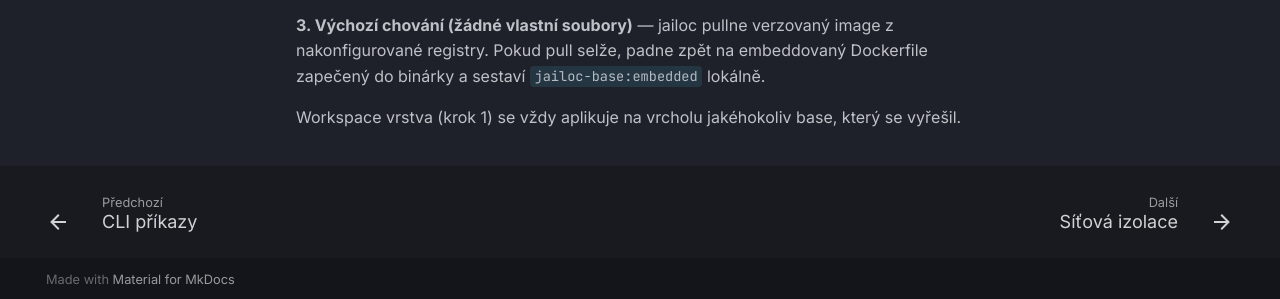
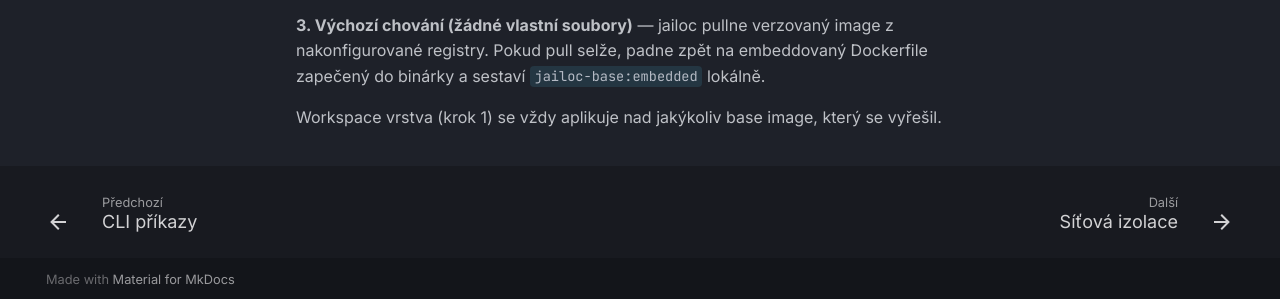
Before and after one commit to seznam/jailoc, an MkDocs documentation site: the page built from docs/custom-images.md, in a window 1280 px wide. Shown: the part 598-897 px from the top of the page. Built offline with MkDocs 1.6.1 and Material for MkDocs 9.7.7, drawn with Linux system fonts in a browser that asks for light colours; comment, search, counter and statistics services are not loaded.

Commit message:
docs: fix Czech wording in custom-images.md

```diff
--- a/docs/custom-images.md
+++ b/docs/custom-images.md
@@ -19,4 +19,4 @@ jailoc předá tag base image jako `--build-arg BASE=...` a výsledek otaguje ja
 
 **3. Výchozí chování (žádné vlastní soubory)** — jailoc pullne verzovaný image z nakonfigurované registry. Pokud pull selže, padne zpět na embeddovaný Dockerfile zapečený do binárky a sestaví `jailoc-base:embedded` lokálně.
 
-Workspace vrstva (krok 1) se vždy aplikuje na vrcholu jakéhokoliv base, který se vyřešil.
+Workspace vrstva (krok 1) se vždy aplikuje nad jakýkoliv base image, který se vyřešil.
```
